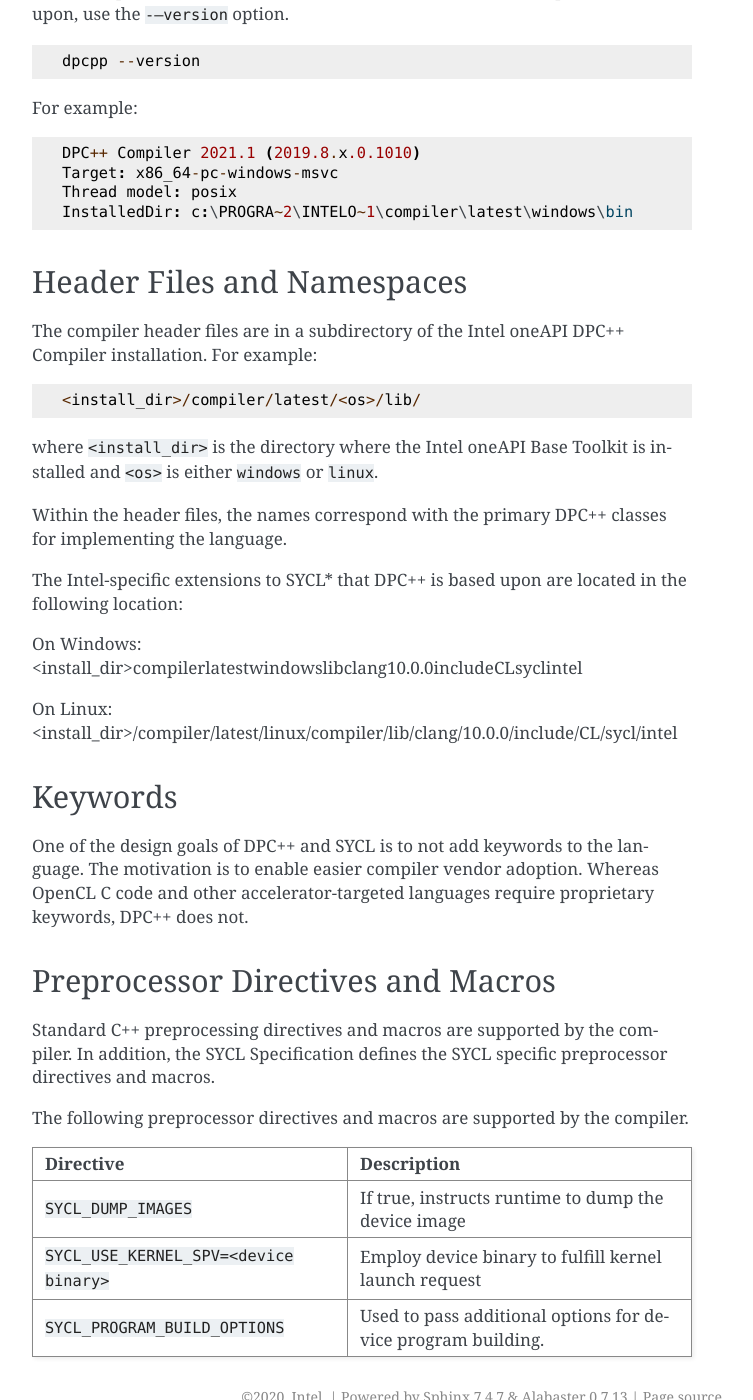
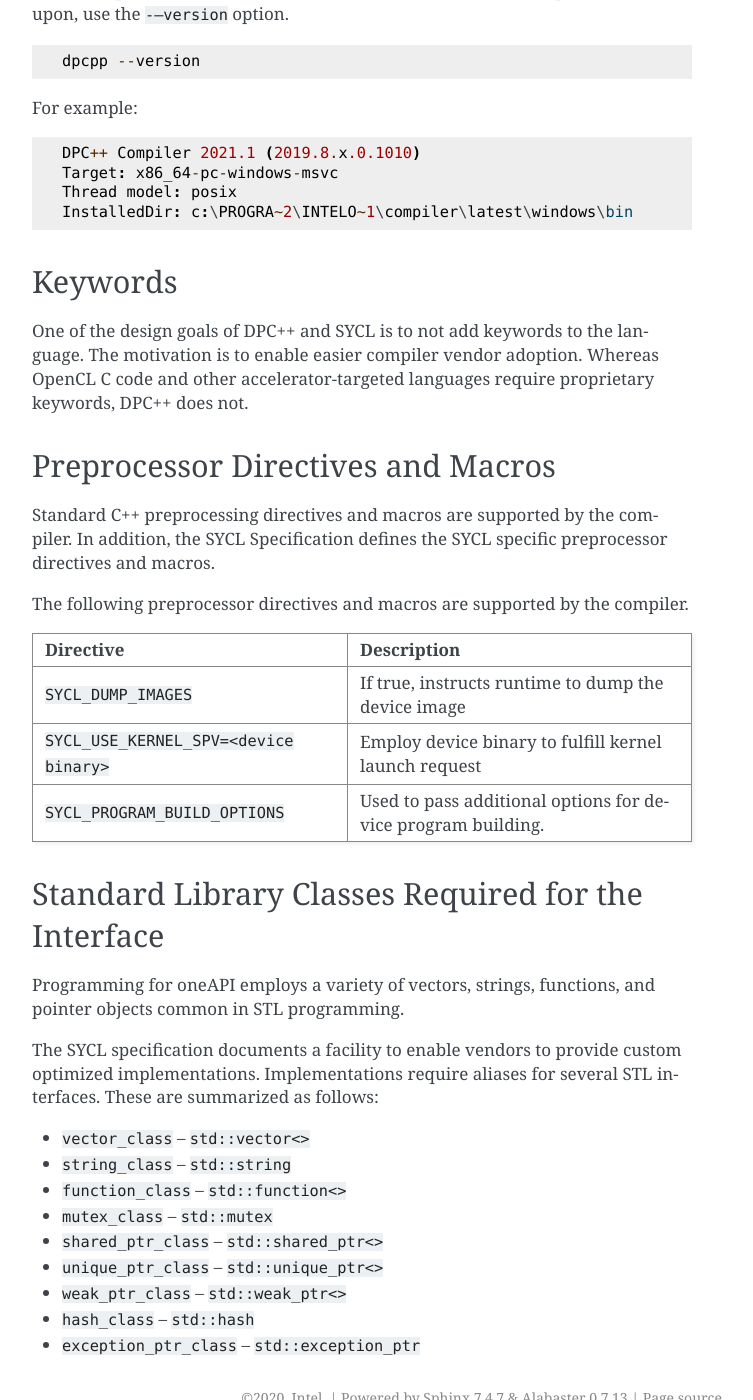
Before and after one commit to rscohn2/syclreference, a Sphinx documentation site: the page built from source/language.rst, in a window 1280 px wide and 1400 px high, scrolled down 539 px. Shown: the whole window, without its empty margins (388-1141 px from the left). Built offline with Sphinx 7.4.7, drawn with Linux system fonts in a browser that asks for light colours; some of the changed text lies outside the part shown.

Commit message:
restructure

```diff
--- a/source/language.rst
+++ b/source/language.rst
@@ -42,38 +42,6 @@
    Thread model: posix
    InstalledDir: c:\PROGRA~2\INTELO~1\compiler\latest\windows\bin
 
-Header Files and Namespaces
-===========================
-
-
-The compiler header files are in a subdirectory of the Intel oneAPI
-DPC++ Compiler installation. For example:
-
-
-::
-
-
-   <install_dir>/compiler/latest/<os>/lib/
-
-
-where ``<install_dir>`` is the directory where the Intel oneAPI Base
-Toolkit is installed and ``<os>`` is either ``windows`` or ``linux``.
-
-
-Within the header files, the names correspond with the primary DPC++
-classes for implementing the language.
-
-
-The Intel-specific extensions to SYCL\* that DPC++ is based upon are
-located in the following location:
-
-
-On Windows:
-<install_dir>\compiler\latest\windows\lib\clang\10.0.0\include\CL\sycl\intel
-
-
-On Linux:
-<install_dir>/compiler/latest/linux/compiler/lib/clang/10.0.0/include/CL/sycl/intel
 
 Keywords
 ========
@@ -111,3 +79,28 @@
         -     Employ device binary to fulfill kernel launch request
       * -     \ ``SYCL_PROGRAM_BUILD_OPTIONS``\
         -     Used to pass additional options for device program    building.
+
+
+
+Standard Library Classes Required for the Interface
+===================================================
+
+
+Programming for oneAPI employs a variety of vectors, strings, functions,
+and pointer objects common in STL programming.
+
+
+The SYCL specification documents a facility to enable vendors to provide
+custom optimized implementations. Implementations require aliases for
+several STL interfaces. These are summarized as follows:
+
+
+-  ``vector_class`` – ``std::vector<>``
+-  ``string_class`` – ``std::string``
+-  ``function_class`` – ``std::function<>``
+-  ``mutex_class`` – ``std::mutex``
+-  ``shared_ptr_class`` – ``std::shared_ptr<>``
+-  ``unique_ptr_class`` – ``std::unique_ptr<>``
+-  ``weak_ptr_class`` – ``std::weak_ptr<>``
+-  ``hash_class`` – ``std::hash``
+-  ``exception_ptr_class`` – ``std::exception_ptr``
--- a/source/programming-model/memory-model.rst
+++ b/source/programming-model/memory-model.rst
@@ -141,3 +141,4 @@
    accessors
    synchronization
    unified-shared-memory
+   memory-types
```
Also changed, not shown: source/runtime/dpcpp-classes-class-templates-and-defines.rst (deleted, +0 -156 lines), source/runtime/index.rst (+51 -3 lines), source/runtime/standard-library-classes-required-for-the-interface.rst (deleted, +0 -24 lines), source/programming-model/memory-types.rst (renamed from source/runtime/memory-types.rst).
